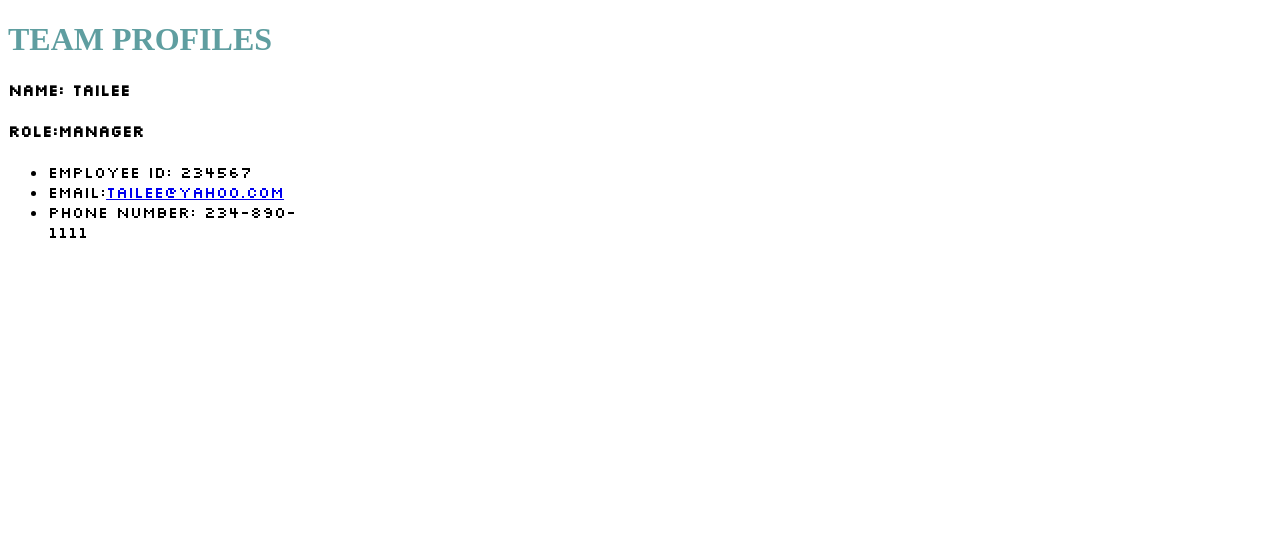
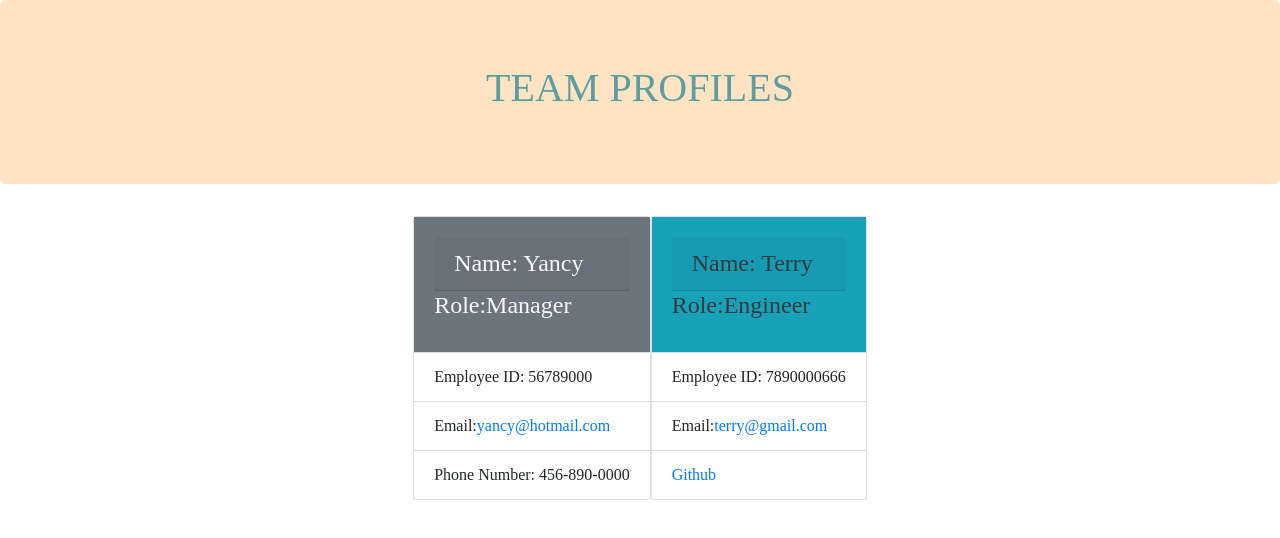
Before and after one commit to rgonsahn/employee-generator, a website: page distribution/htmlCard.html in a window 1280 px wide. Drawn offline with nearby package versions, Linux system fonts and the light colour scheme; a web font is replaced by a local one.

Commit message:
working on README.md

```diff
--- a/distribution/htmlCard.html
+++ b/distribution/htmlCard.html
@@ -5,29 +5,38 @@
             <meta charset="UTF-8" />
     <meta name="viewport" content="width=device-width, initial-scale=1.0" />
     <meta http-equiv="X-UA-Compatible" content="ie=edge" />
-    <link rel="stylesheet" href="https://cdn.jsdelivr.net/npm/bootstrap@5.2.1/dist/js/bootstrap.bundle.min.js">
+    <link rel="stylesheet" href="https://cdn.jsdelivr.net/npm/bootstrap@4.3.1/dist/css/bootstrap.min.css" integrity="sha384-ggOyR0iXCbMQv3Xipma34MD+dH/1fQ784/j6cY/iJTQUOhcWr7x9JvoRxT2MZw1T" crossorigin="anonymous">
     <link href="https://fonts.googleapis.com/css2?family=Dancing+Script&family=Silkscreen&family=Oleo+Script+Swash+Caps&display=swap" rel="stylesheet">
     <link rel="stylesheet" href="../distribution/style.css" />
     <title>Team Profiles</title>
     </header>
     <body>
-        <div class="jumbotron font-weight-bold text-center">
+        <div id="header" class="jumbotron font-weight-bold text-center">
             <h1>TEAM PROFILES</h1>
         </div>
 
         <div class="container justify-content-center">
 
             <div class="d-flex flex-wrap justify-content-center"> <div class="card text-bg-info mb-3" style="max-width: 18rem;">
-                <div class="card-body bg-success text-light">
-                <h4 class="card-header">Name: Tailee</h4>
+                <div class="card-body bg-secondary text-light">
+                <h4 class="card-header">Name: Yancy</h4>
                 <h4 class="card-title">Role:Manager</h4>
                 </div>
                 <ul class="list-group list-group-flush">
-                <li class="list-group-item">Employee ID: 234567</li>
-                <li class="list-group-item">Email:<a href="mailto:tailee@yahoo.com">tailee@yahoo.com</a></li>
-                <li class="list-group-item">Phone Number: 234-890-1111</li>
+                <li class="list-group-item">Employee ID: 56789000</li>
+                <li class="list-group-item">Email:<a href="mailto:yancy@hotmail.com">yancy@hotmail.com</a></li>
+                <li class="list-group-item">Phone Number: 456-890-0000</li>
+                </div><div class="card text-bg-info mb-3" style="max-width: 18rem;">
+                <div class="card-body bg-info text-dark">
+                <h4 class="card-header">Name: Terry</h4>
+                <h4 class="card-title">Role:Engineer</h4>
+                </div>
+                <ul class="list-group list-group-flush">
+                <li class="list-group-item">Employee ID: 7890000666</li>
+                <li class="list-group-item">Email:<a href="mailto:terry@gmail.com">terry@gmail.com</a></li>
+                <li class="list-group-item"><a href= "rgonsahn"target="_blank" href="https://github.com">Github</a></li>
                 </div> </div>
     </div>
-    <script src="https://cdn.jsdelivr.net/npm/bootstrap@5.2.1/dist/js/bootstrap.bundle.min.js"></script>
+    <script src="https://cdn.jsdelivr.net/npm/bootstrap@4.3.1/dist/css/bootstrap.min.css" ></script>
     </body>
         </html>
--- a/distribution/style.css
+++ b/distribution/style.css
@@ -1,7 +1,13 @@
 h1{
     font-family: 'Dancing+Script';
     color: cadetblue;
+    background-color: bisque;
 }
 body{
-font-family: 'Silkscreen';
+font-family: 'Dancing+Script';
 }
+#header{
+    background-color: bisque;
+    border: thick;
+    border-color: dimgray;
+}
--- a/index.js
+++ b/index.js
@@ -11,7 +11,7 @@ const Manager = require('./lib/Manager');
 const team = [];
 const newHtml = [];
 
-
+//Generates the manager questions
 function askManager() {
     inquirer
         .prompt([
@@ -74,7 +74,7 @@ function getEmployee() {
 
         })
 }
-
+//Generates the engineer questions
 function askEngineer() {
     inquirer
         .prompt([
@@ -113,7 +113,7 @@ function askEngineer() {
 
         })
 }
-
+//Generates the intern questions
 function askIntern() {
     inquirer
         .prompt([
@@ -152,7 +152,7 @@ function askIntern() {
         })
 
 }
-
+//Builds the html cards for each team member
 function build() {
     teamProfiles = [];
     let header = `
@@ -162,26 +162,26 @@ function build() {
             <meta charset="UTF-8" />
     <meta name="viewport" content="width=device-width, initial-scale=1.0" />
     <meta http-equiv="X-UA-Compatible" content="ie=edge" />
-    <link rel="stylesheet" href="https://cdn.jsdelivr.net/npm/bootstrap@5.2.1/dist/js/bootstrap.bundle.min.js">
+    <link rel="stylesheet" href="https://cdn.jsdelivr.net/npm/bootstrap@4.3.1/dist/css/bootstrap.min.css" integrity="sha384-ggOyR0iXCbMQv3Xipma34MD+dH/1fQ784/j6cY/iJTQUOhcWr7x9JvoRxT2MZw1T" crossorigin="anonymous">
     <link href="https://fonts.googleapis.com/css2?family=Dancing+Script&family=Silkscreen&family=Oleo+Script+Swash+Caps&display=swap" rel="stylesheet">
     <link rel="stylesheet" href="../distribution/style.css" />
     <title>Team Profiles</title>
     </header>
     <body>
-        <div class="jumbotron font-weight-bold text-center">
+        <div id="header" class="jumbotron font-weight-bold text-center">
             <h1>TEAM PROFILES</h1>
         </div>
 
         <div class="container justify-content-center">
 
             <div class="d-flex flex-wrap justify-content-center"> `
-
+//used office number from Manager.js file to target the manager card
     newHtml.push(header);
     for (let i = 0; i < team.length; i++) {
         if (team[i].officeNumber) {
             teamProfiles.innerHtml =
                 `<div class="card text-bg-info mb-3" style="max-width: 18rem;">
-                <div class="card-body bg-success text-light">
+                <div class="card-body bg-secondary text-light">
                 <h4 class="card-header">Name: ${team[i].name}</h4>
                 <h4 class="card-title">Role:${team[i].getRole()}</h4>
                 </div>
@@ -190,23 +190,24 @@ function build() {
                 <li class="list-group-item">Email:<a href="mailto:${team[i].email}">${team[i].email}</a></li>
                 <li class="list-group-item">Phone Number: ${team[i].officeNumber}</li>
                 </div>`
+                //Used gitHub to target the Engineer card
         } else if (team[i].gitHub) {
             teamProfiles.innerHtml +=
                 `<div class="card text-bg-info mb-3" style="max-width: 18rem;">
-                <div class="card-body bg-warning text-dark">
+                <div class="card-body bg-info text-dark">
                 <h4 class="card-header">Name: ${team[i].name}</h4>
                 <h4 class="card-title">Role:${team[i].getRole()}</h4>
                 </div>
                 <ul class="list-group list-group-flush">
                 <li class="list-group-item">Employee ID: ${team[i].id}</li>
                 <li class="list-group-item">Email:<a href="mailto:${team[i].email}">${team[i].email}</a></li>
-                <li class="list-group-item">Phone Number: ${team[i].gitHub}</li>
+                <li class="list-group-item"><a href= "${team[i].getGithub()}"target="_blank" href="https://github.com">Github</a></li>
                 </div>`
-
+//Used school to target the intern card
         } else if (team[i].school) {
             teamProfiles.innerHtml +=
                 `<div class="card text-bg-info mb-3" style="max-width: 18rem;">
-                <div class="card-body bg-success text-light">
+                <div class="card-body bg-warning text-light">
                 <h4 class="card-header">Name: ${team[i].name}</h4>
                 <h4 class="card-title">Role:${team[i].getRole()}</h4>
                 </div>
@@ -220,10 +221,11 @@ function build() {
     let theEndHtml =
         ` </div>
     </div>
-    <script src="https://cdn.jsdelivr.net/npm/bootstrap@5.2.1/dist/js/bootstrap.bundle.min.js"></script>
+    <script src="https://cdn.jsdelivr.net/npm/bootstrap@4.3.1/dist/css/bootstrap.min.css" ></script>
     </body>
         </html>`
     newHtml.push(theEndHtml);
+    //Creates the team member's cards in html file
     fs.writeFile("./distribution/htmlCard.html", newHtml.join(""), function (err) {
         err ? console.error(err) : console.log('Thank you!Your team has been generated')
     })
```
Also changed, not shown: README.md.
